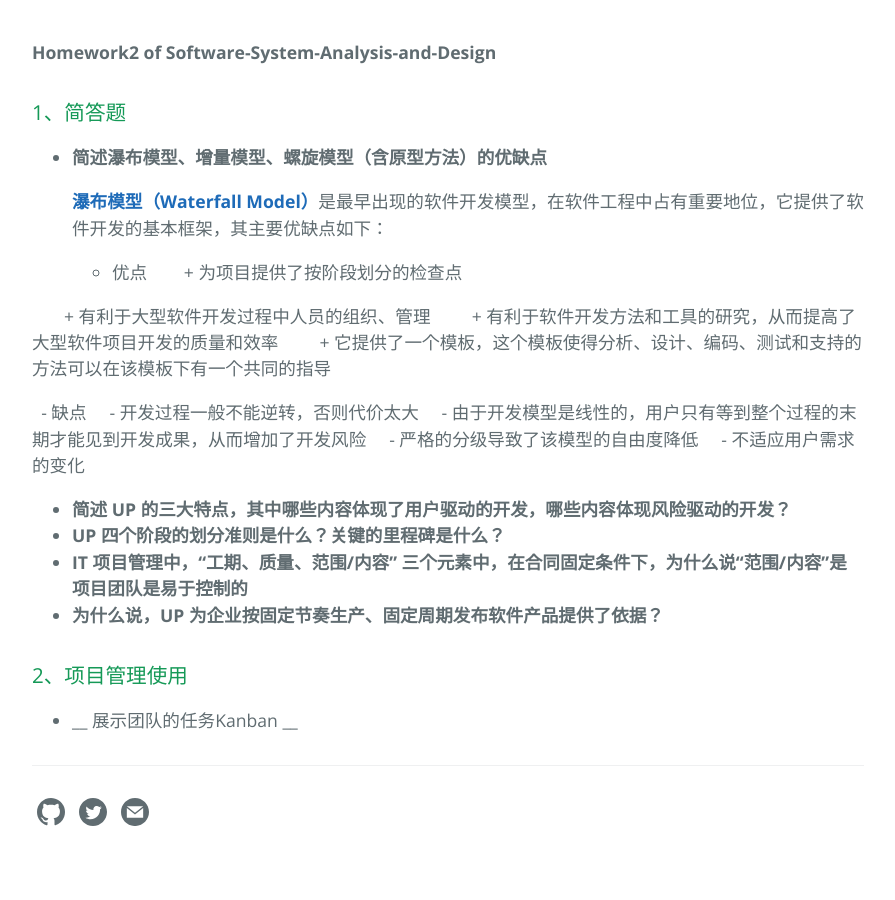
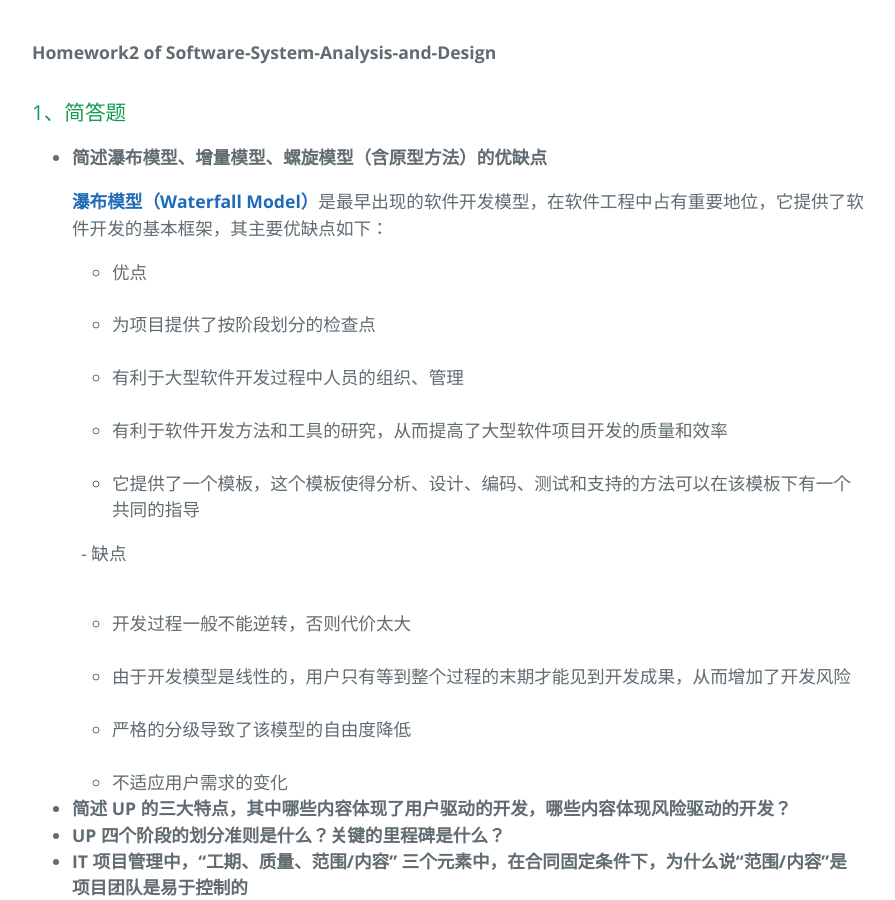
Before and after one commit to joece/joece.github.io, a Jekyll site: the page built from _posts/2018-03-22-SSAD-HW2.md, in a window 1280 px wide and 900 px high, scrolled down 359 px. Shown: the whole window, without its empty margins (192-1087 px from the left). Built offline with Jekyll 4.4.1, drawn with Linux system fonts in a browser that asks for light colours.

Commit message:
Update 2018-03-22-SSAD-HW2.md

```diff
--- a/_posts/2018-03-22-SSAD-HW2.md
+++ b/_posts/2018-03-22-SSAD-HW2.md
@@ -9,21 +9,18 @@ title: "SSAD HW2"
 
     [__瀑布模型（Waterfall Model）__](https://en.wikipedia.org/wiki/Waterfall_model)是最早出现的软件开发模型，在软件工程中占有重要地位，它提供了软件开发的基本框架，其主要优缺点如下：
     - 优点
-        + 为项目提供了按阶段划分的检查点
-
-        + 有利于大型软件开发过程中人员的组织、管理
-
-        + 有利于软件开发方法和工具的研究，从而提高了大型软件项目开发的质量和效率
-
-        + 它提供了一个模板，这个模板使得分析、设计、编码、测试和支持的方法可以在该模板下有一个共同的指导
-
+    <ul>
+        <li>为项目提供了按阶段划分的检查点</li>
+        <li>有利于大型软件开发过程中人员的组织、管理</li>
+        <li>有利于软件开发方法和工具的研究，从而提高了大型软件项目开发的质量和效率</li>
+        <li>它提供了一个模板，这个模板使得分析、设计、编码、测试和支持的方法可以在该模板下有一个共同的指导</li>
+    </ul>
     - 缺点
-        - 开发过程一般不能逆转，否则代价太大
-        - 由于开发模型是线性的，用户只有等到整个过程的末期才能见到开发成果，从而增加了开发风险
-        - 严格的分级导致了该模型的自由度降低
-        - 不适应用户需求的变化
-
-
+    <ul>
+        <li>开发过程一般不能逆转，否则代价太大</li>
+        <li>由于开发模型是线性的，用户只有等到整个过程的末期才能见到开发成果，从而增加了开发风险</li>
+        <li>严格的分级导致了该模型的自由度降低</li>
+        <li>不适应用户需求的变化</li>
 
 - __简述 UP 的三大特点，其中哪些内容体现了用户驱动的开发，哪些内容体现风险驱动的开发？__
 - __UP 四个阶段的划分准则是什么？关键的里程碑是什么？__
```
